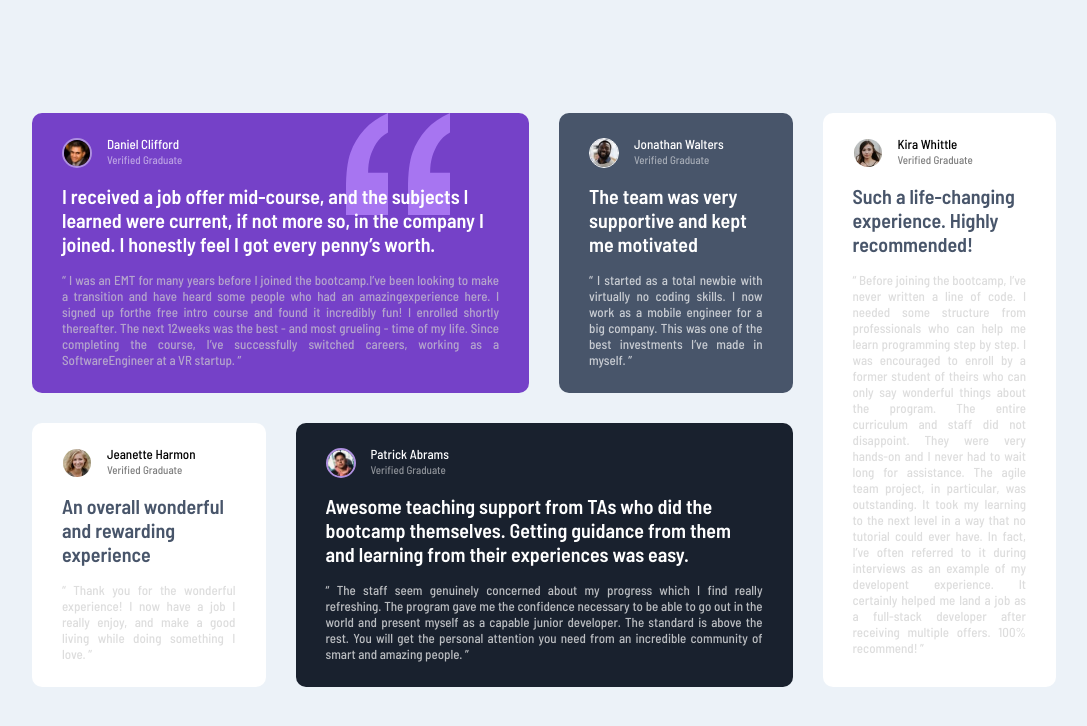
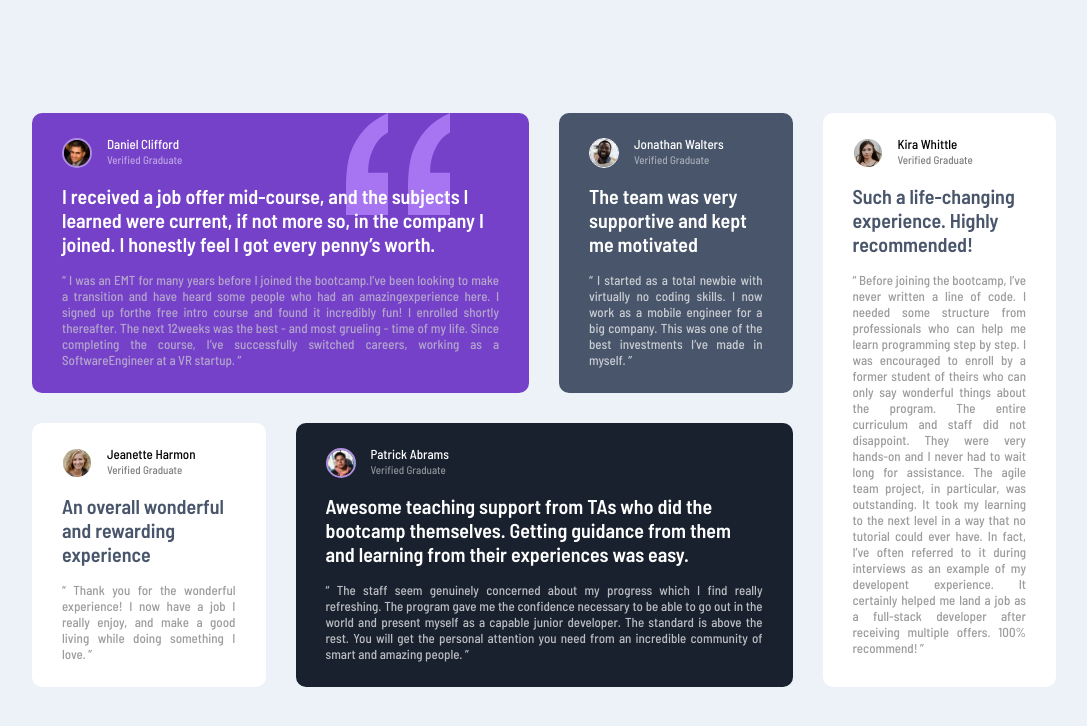
Before and after one commit to Kyaw-Min-lwin/Testimonials-grid-section, a plain HTML site: page index.html in a window 1280 px wide. Shown: the whole page, without its empty margins (96-1183 px from the left). Drawn offline with Linux system fonts and the light colour scheme.

Commit message:
Update style.css

```diff
--- a/style.css
+++ b/style.css
@@ -119,8 +119,13 @@ img {
 	color: hsl(217, 19%, 35%);
 }
 
-.fourth .second-desc, .first .second-desc, .third .second-desc {
+.first .second-desc {
 	color: hsl(0, 0%, 81%);
+}
+
+.third .second-desc, .fourth .second-desc {
+	color: hsl(0, 0%, 61%);
+	opacity: 100%;
 }
 
 @media (max-width:450px) {
```
